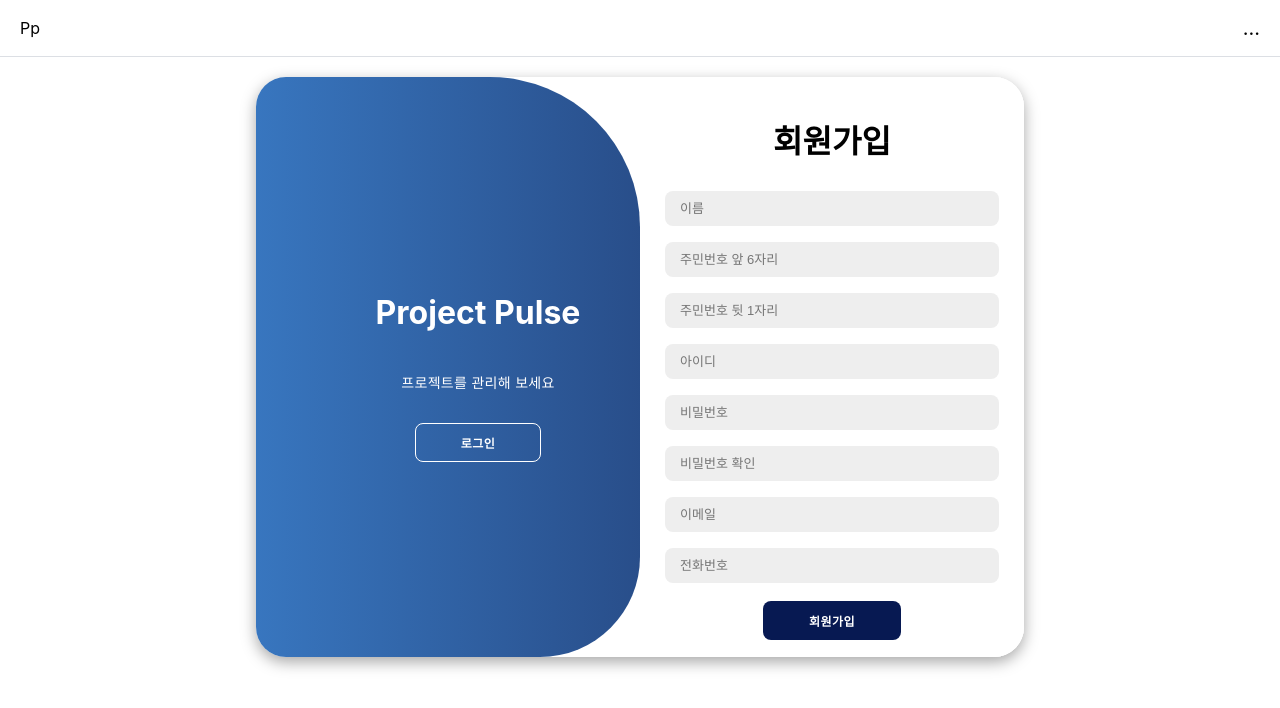
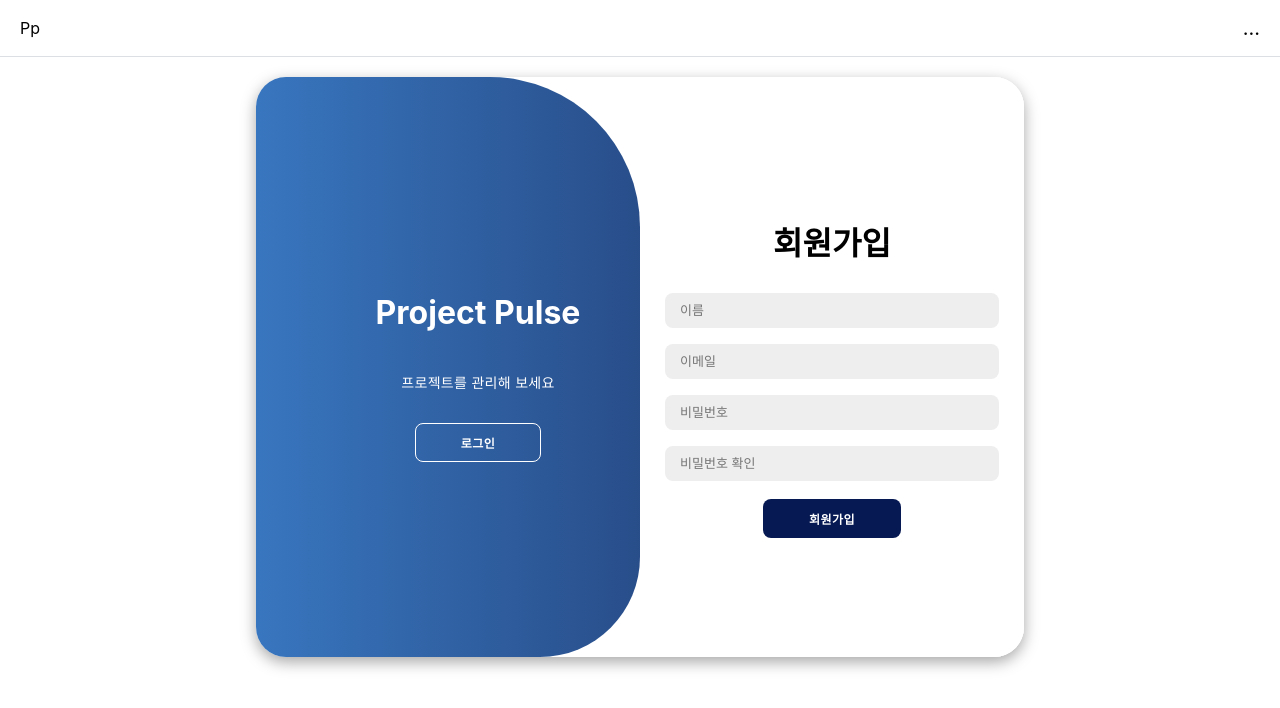
Before and after one commit to 3NYAM3/dbp, a React (Create React App) app in the folder src/main/frontend/: page /login in a window 1280 px wide. Both pictures are taken after a click on the button "회원가입". Shown: the top 708 px of the page. Built offline with nearby package versions, Linux system fonts and the light colour scheme.

Commit message:
LoginPage.js

```diff
--- a/src/main/frontend/src/Pages/LoginPage.js
+++ b/src/main/frontend/src/Pages/LoginPage.js
@@ -1,18 +1,19 @@
 import {useState} from "react";
+import {useDispatch} from "react-redux";
+import {login} from "../store/authSlice";
+import {useNavigate} from "react-router-dom";
 
 const LoginPage = () => {
-    const [loginId, setLoginId] = useState();
+    const [loginEmail, setLoginEmail] = useState();
     const [loginPassword, setLoginPassword] = useState();
 
     const [name, setName] = useState();
-    const [frontNumber, setFrontNumber] = useState();
-    const [endNumber, setEndNumber] = useState();
-    const [id, setId] = useState();
+    const [email, setEmail] = useState();
     const [password, setPassword] = useState();
     const [passwordCheck, setPasswordCheck] = useState();
-    const [email, setEmail] = useState();
-    const [phoneNumber, setPhoneNumber] = useState();
 
+    const dispatch = useDispatch();
+    const navigate = useNavigate();
 
     return (
         <div className="login-box">
@@ -20,13 +21,15 @@ const LoginPage = () => {
                 <div className="form-container sign-in">
                     <form>
                         <h1>로그인</h1>
-                        <input type="text" placeholder="아이디" required={true}
-                               value={loginId} onChange={(e) => setLoginId(e.target.value)}/>
+                        <input type="email" placeholder="이메일" required={true}
+                               value={loginEmail} onChange={(e) => setLoginEmail(e.target.value)}/>
                         <input type="password" placeholder="비밀번호" required={true}
                                value={loginPassword} onChange={(e) => setLoginPassword(e.target.value)}/>
                         <button
                             onClick={()=>{
                                 // 로그인 로직
+                                dispatch(login());
+                                navigate('/');
                             }}
                         >로그인</button>
                     </form>
@@ -36,20 +39,12 @@ const LoginPage = () => {
                         <h1>회원가입</h1>
                         <input type="text" placeholder="이름" required={true}
                                value={name} onChange={(e) => setName(e.target.value)}/>
-                        <input type="number" placeholder="주민번호 앞 6자리" required={true}
-                               value={frontNumber} onChange={(e) => setFrontNumber(e.target.value)}/>
-                        <input type="number" placeholder="주민번호 뒷 1자리" required={true}
-                               value={endNumber} onChange={(e) => setEndNumber(e.target.value)}/>
-                        <input type="text" placeholder="아이디" required={true}
-                               value={id} onChange={(e) => setId(e.target.value)}/>
+                        <input type="email" placeholder="이메일" required={true}
+                               value={email} onChange={(e) => setEmail(e.target.value)}/>
                         <input type="password" placeholder="비밀번호" required={true}
                                value={password} onChange={(e) => setPassword(e.target.value)}/>
                         <input type="password" placeholder="비밀번호 확인" required={true}
                                value={passwordCheck} onChange={(e) => setPasswordCheck(e.target.value)}/>
-                        <input type="email" placeholder="이메일" required={true}
-                               value={email} onChange={(e) => setEmail(e.target.value)}/>
-                        <input type="number" placeholder="전화번호" required={true}
-                               value={phoneNumber} onChange={(e) => setPhoneNumber(e.target.value)}/>
                         <button
                             onClick={()=>{
                                 // 회원가입 로직
```
